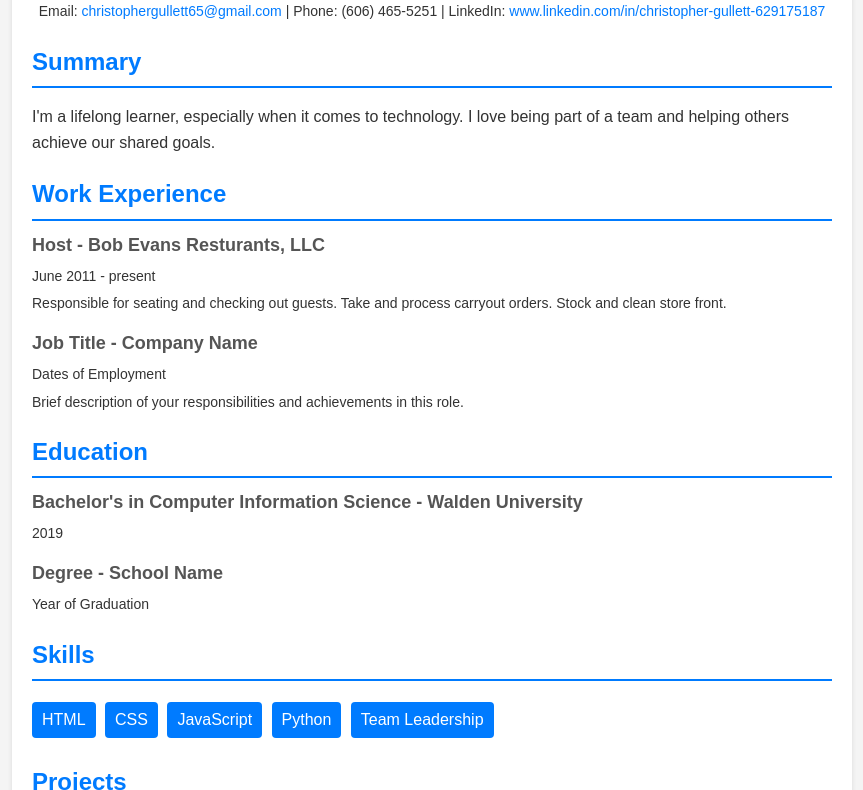
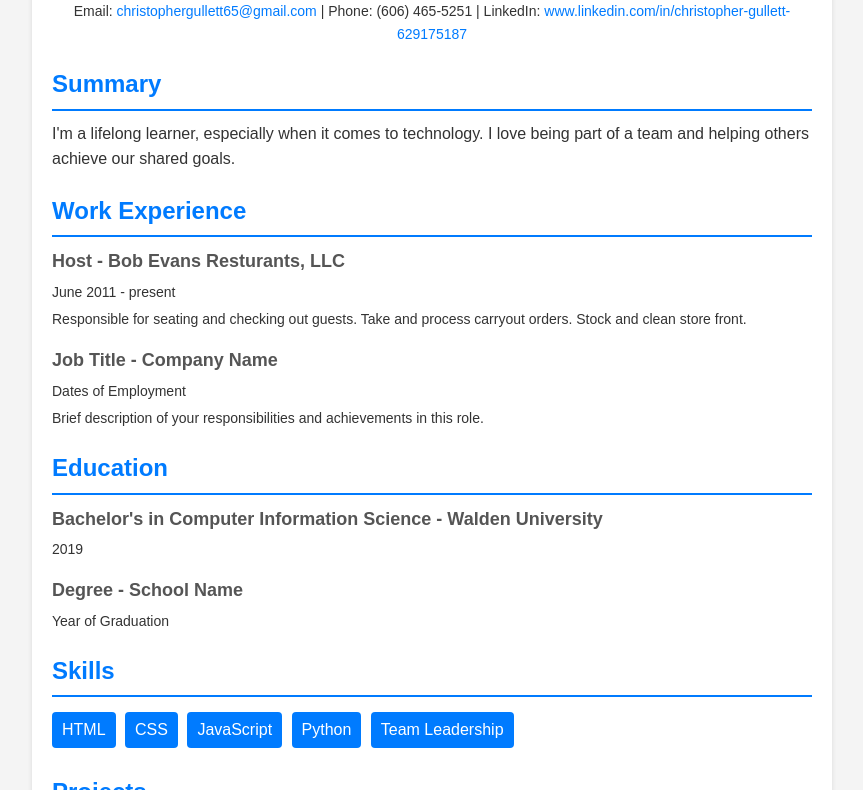
Before and after one commit to CG-82/CG-82.github.io, a plain HTML site: page index.html in a window 1280 px wide. Shown: the part 98-888 px from the top of the page, without its empty margins (208-1071 px from the left). Drawn offline with Linux system fonts and the light colour scheme.

Commit message:
made some minor corrections and saved

```diff
--- a/index.html
+++ b/index.html
@@ -4,76 +4,10 @@
         <meta charset="UTF-8" />
         <meta name="viewport" content="width=device-width, initial-scale=1.0" />
         <title>Resume Template</title>
+        <link rel="stylesheet" href="./style.css">
     </head>
 
-    <style>
-        body {
-            font-family: Arial, sans-serif;
-            line-height: 1.6;
-            margin: 0;
-            padding: 0;
-            color: #333;
-            background-color: #f4f4f4;
-        }
-        .container {
-            max-width: 800px;
-            margin: 20px auto;
-            padding: 20px;
-            background: #fff;
-            border-radius: 8px;
-            box-shadow: 0 2px 5px rgba(0, 0, 0, 0.1);
-        }
-        h1,
-        h2 {
-            color: #007bff;
-        }
-        .header {
-            text-align: center;
-        }
-        .header h1 {
-            margin: 10px 0;
-        }
-        .contact {
-            margin: 10px 0;
-            font-size: 14px;
-        }
-        .contact a {
-            color: #007bff;
-            text-decoration: none;
-        }
-        .section {
-            margin: 20px 0;
-        }
-        .section h2 {
-            margin-bottom: 10px;
-            border-bottom: 2px solid #007bff;
-            padding-bottom: 5px;
-        }
-        .item {
-            margin-bottom: 15px;
-        }
-        .item h3 {
-            margin: 0;
-            font-size: 18px;
-            color: #555;
-        }
-        .item p {
-            margin: 5px 0;
-            font-size: 14px;
-        }
-        .skills ul {
-            list-style: none;
-            padding: 0;
-        }
-        .skills ul li {
-            display: inline-block;
-            background: #007bff;
-            color: #fff;
-            padding: 5px 10px;
-            margin: 5px 5px 5px 0;
-            border-radius: 4px;
-        }
-    </style>
+
 
     <body>
         <main class="container">
--- a/reset.css
+++ b/reset.css
@@ -0,0 +1,75 @@
+/* Basic Reset to remove default margins, paddings, and other inconsistencies */
+*,
+*::before,
+*::after {
+    box-sizing: border-box; /* Ensure consistent box-sizing for all elements */
+    margin: 0;
+    padding: 0;
+}
+
+/* Remove default bullet styles for lists */
+ul,
+ol {
+    list-style: none;
+}
+
+/* Remove default link underline and inherit color */
+a {
+    text-decoration: none;
+    color: inherit;
+}
+
+/* Set a consistent base font size and line-height */
+html {
+    font-size: 100%; /* 16px as default, adjust as needed */
+    line-height: 1.5;
+    -webkit-text-size-adjust: 100%; /* Prevent text resizing on mobile */
+    scroll-behavior: smooth; /* Smooth scrolling */
+}
+
+/* Ensure consistent appearance of media elements */
+img,
+picture,
+video,
+canvas {
+    display: block;
+    max-width: 100%;
+    height: auto;
+}
+
+/* Reset form elements for consistency */
+input,
+button,
+textarea,
+select {
+    font: inherit; /* Inherit font styles from body */
+    border: none;
+    background: none;
+    outline: none;
+}
+
+/* Remove default button styling and ensure pointer cursor */
+button {
+    cursor: pointer;
+}
+
+/* Set a consistent default for body */
+body {
+    min-height: 100vh;
+    text-rendering: optimizeSpeed; /* Enhance text rendering for better performance */
+    line-height: 1.5;
+    font-family: system-ui, -apple-system, BlinkMacSystemFont, "Segoe UI", Roboto, "Helvetica Neue", Arial, sans-serif;
+}
+
+/* Ensure consistent focus styles for accessibility */
+:focus-visible {
+    outline: 2px dashed #000; /* Customize to suit your design */
+}
+
+/* Remove all animations and transitions for users who prefer reduced motion */
+@media (prefers-reduced-motion: reduce) {
+    * {
+        animation: none;
+        transition: none;
+    }
+}
--- a/style.css
+++ b/style.css
@@ -0,0 +1,68 @@
+
+@import url("./reset.css");
+        body {
+            font-family: Arial, sans-serif;
+            line-height: 1.6;
+            margin: 0;
+            padding: 0;
+            color: #333;
+            background-color: #f4f4f4;
+        }
+        .container {
+            max-width: 800px;
+            margin: 20px auto;
+            padding: 20px;
+            background: #fff;
+            border-radius: 8px;
+            box-shadow: 0 2px 5px rgba(0, 0, 0, 0.1);
+        }
+        h1,
+        h2 {
+            color: #007bff;
+        }
+        .header {
+            text-align: center;
+        }
+        .header h1 {
+            margin: 10px 0;
+        }
+        .contact {
+            margin: 10px 0;
+            font-size: 14px;
+        }
+        .contact a {
+            color: #007bff;
+            text-decoration: none;
+        }
+        .section {
+            margin: 20px 0;
+        }
+        .section h2 {
+            margin-bottom: 10px;
+            border-bottom: 2px solid #007bff;
+            padding-bottom: 5px;
+        }
+        .item {
+            margin-bottom: 15px;
+        }
+        .item h3 {
+            margin: 0;
+            font-size: 18px;
+            color: #555;
+        }
+        .item p {
+            margin: 5px 0;
+            font-size: 14px;
+        }
+        .skills ul {
+            list-style: none;
+            padding: 0;
+        }
+        .skills ul li {
+            display: inline-block;
+            background: #007bff;
+            color: #fff;
+            padding: 5px 10px;
+            margin: 5px 5px 5px 0;
+            border-radius: 4px;
+        }
```
Also changed, not shown: projects.html (+8 -0 lines).
